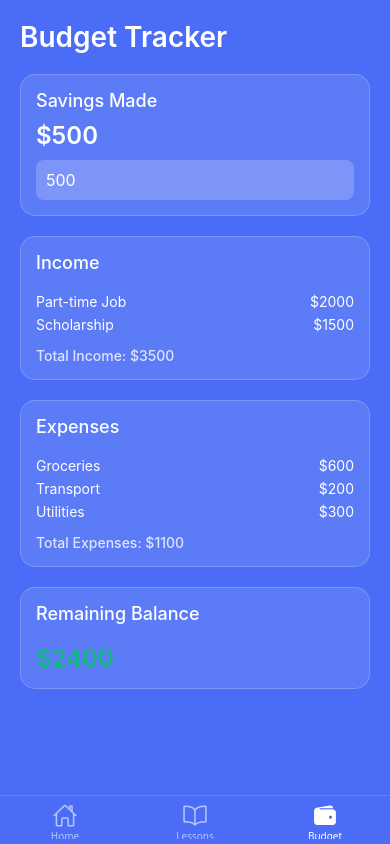
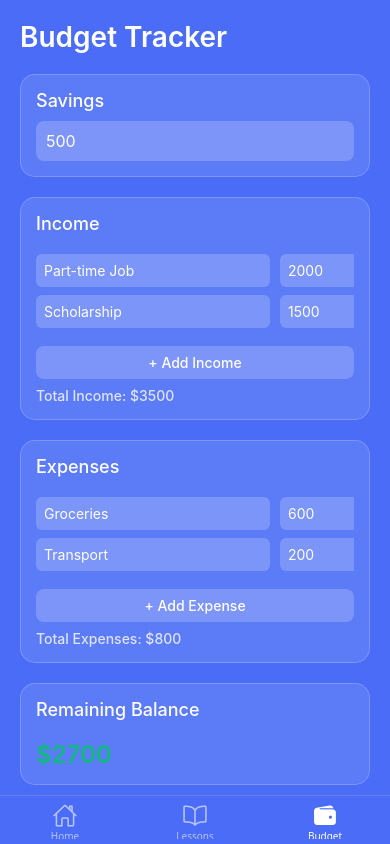
Before and after one commit to Kobe-1416/money-wise, a React Native app: screen /Budget in a window 390 px wide. Built offline with nearby package versions, Linux system fonts and the light colour scheme.

Commit message:
screw this

```diff
--- a/Screens/budget.js
+++ b/Screens/budget.js
@@ -1,6 +1,6 @@
 import React, { useState } from 'react';
-import { ScrollView, StyleSheet, Text, View, TextInput, FlatList } from 'react-native';
-import { SafeAreaView } from 'react-native-safe-area-context'; // <- use this
+import { ScrollView, StyleSheet, Text, View, TextInput, FlatList, Pressable } from 'react-native';
+import { SafeAreaView } from 'react-native-safe-area-context';
 
 export default function Budget() {
   const [savings, setSavings] = useState(500);
@@ -11,17 +11,51 @@ export default function Budget() {
   const [expenses, setExpenses] = useState([
     { id: '1', name: 'Groceries', amount: 600 },
     { id: '2', name: 'Transport', amount: 200 },
-    { id: '3', name: 'Utilities', amount: 300 },
   ]);
 
-  const totalIncome = income.reduce((sum, item) => sum + item.amount, 0);
-  const totalExpenses = expenses.reduce((sum, item) => sum + item.amount, 0);
+  // calculations
+  const totalIncome = income.reduce((sum, i) => sum + (Number(i.amount) || 0), 0);
+  const totalExpenses = expenses.reduce((sum, e) => sum + (Number(e.amount) || 0), 0);
   const remaining = totalIncome - totalExpenses;
 
-  const renderItem = ({ item }) => (
+  // update handlers
+  const updateIncome = (id, field, value) => {
+    setIncome((prev) =>
+      prev.map((item) => (item.id === id ? { ...item, [field]: field === 'amount' ? Number(value) : value } : item))
+    );
+  };
+
+  const updateExpense = (id, field, value) => {
+    setExpenses((prev) =>
+      prev.map((item) => (item.id === id ? { ...item, [field]: field === 'amount' ? Number(value) : value } : item))
+    );
+  };
+
+  const addIncome = () => {
+    setIncome((prev) => [...prev, { id: Date.now().toString(), name: '', amount: 0 }]);
+  };
+
+  const addExpense = () => {
+    setExpenses((prev) => [...prev, { id: Date.now().toString(), name: '', amount: 0 }]);
+  };
+
+  const renderEditableRow = (item, onChange) => (
     <View style={styles.tableRow}>
-      <Text style={styles.tableCell}>{item.name}</Text>
-      <Text style={styles.tableCell}>${item.amount}</Text>
+      <TextInput
+        style={[styles.inputSmall, { flex: 1 }]}
+        placeholder="Name"
+        placeholderTextColor="rgba(255,255,255,0.6)"
+        value={item.name}
+        onChangeText={(text) => onChange(item.id, 'name', text)}
+      />
+      <TextInput
+        style={[styles.inputSmall, { width: 80, marginLeft: 10 }]}
+        keyboardType="numeric"
+        placeholder="0"
+        placeholderTextColor="rgba(255,255,255,0.6)"
+        value={item.amount.toString()}
+        onChangeText={(text) => onChange(item.id, 'amount', text)}
+      />
     </View>
   );
 
@@ -30,9 +64,9 @@ export default function Budget() {
       <ScrollView contentContainerStyle={styles.scrollContent}>
         <Text style={styles.pageTitle}>Budget Tracker</Text>
 
+        {/* Savings */}
         <View style={styles.card}>
-          <Text style={styles.cardTitle}>Savings Made</Text>
-          <Text style={styles.savingsAmount}>${savings}</Text>
+          <Text style={styles.cardTitle}>Savings</Text>
           <TextInput
             style={styles.input}
             keyboardType="numeric"
@@ -41,30 +75,39 @@ export default function Budget() {
           />
         </View>
 
+        {/* Income */}
         <View style={styles.card}>
           <Text style={styles.cardTitle}>Income</Text>
           <FlatList
             scrollEnabled={false}
             data={income}
-            renderItem={renderItem}
+            renderItem={({ item }) => renderEditableRow(item, updateIncome)}
             keyExtractor={(item) => item.id}
             style={{ marginTop: 10 }}
           />
+          <Pressable onPress={addIncome} style={styles.addButton}>
+            <Text style={styles.addButtonText}>+ Add Income</Text>
+          </Pressable>
           <Text style={styles.totalText}>Total Income: ${totalIncome}</Text>
         </View>
 
+        {/* Expenses */}
         <View style={styles.card}>
           <Text style={styles.cardTitle}>Expenses</Text>
           <FlatList
             scrollEnabled={false}
             data={expenses}
-            renderItem={renderItem}
+            renderItem={({ item }) => renderEditableRow(item, updateExpense)}
             keyExtractor={(item) => item.id}
             style={{ marginTop: 10 }}
           />
+          <Pressable onPress={addExpense} style={styles.addButton}>
+            <Text style={styles.addButtonText}>+ Add Expense</Text>
+          </Pressable>
           <Text style={styles.totalText}>Total Expenses: ${totalExpenses}</Text>
         </View>
 
+        {/* Remaining */}
         <View style={styles.card}>
           <Text style={styles.cardTitle}>Remaining Balance</Text>
           <Text style={styles.remainingAmount}>${remaining}</Text>
@@ -96,7 +139,21 @@ const styles = StyleSheet.create({
     borderRadius: 8,
     fontSize: 16,
   },
-  tableRow: { flexDirection: 'row', justifyContent: 'space-between', marginBottom: 6 },
-  tableCell: { color: 'white', fontSize: 14 },
+  inputSmall: {
+    backgroundColor: 'rgba(255,255,255,0.2)',
+    color: 'white',
+    padding: 8,
+    borderRadius: 6,
+    fontSize: 14,
+  },
+  tableRow: { flexDirection: 'row', alignItems: 'center', marginBottom: 8 },
   totalText: { color: 'rgba(255,255,255,0.8)', fontWeight: '500', marginTop: 8 },
+  addButton: {
+    backgroundColor: 'rgba(255,255,255,0.2)',
+    borderRadius: 8,
+    padding: 8,
+    marginTop: 10,
+    alignItems: 'center',
+  },
+  addButtonText: { color: 'white', fontWeight: '500' },
 });
```
